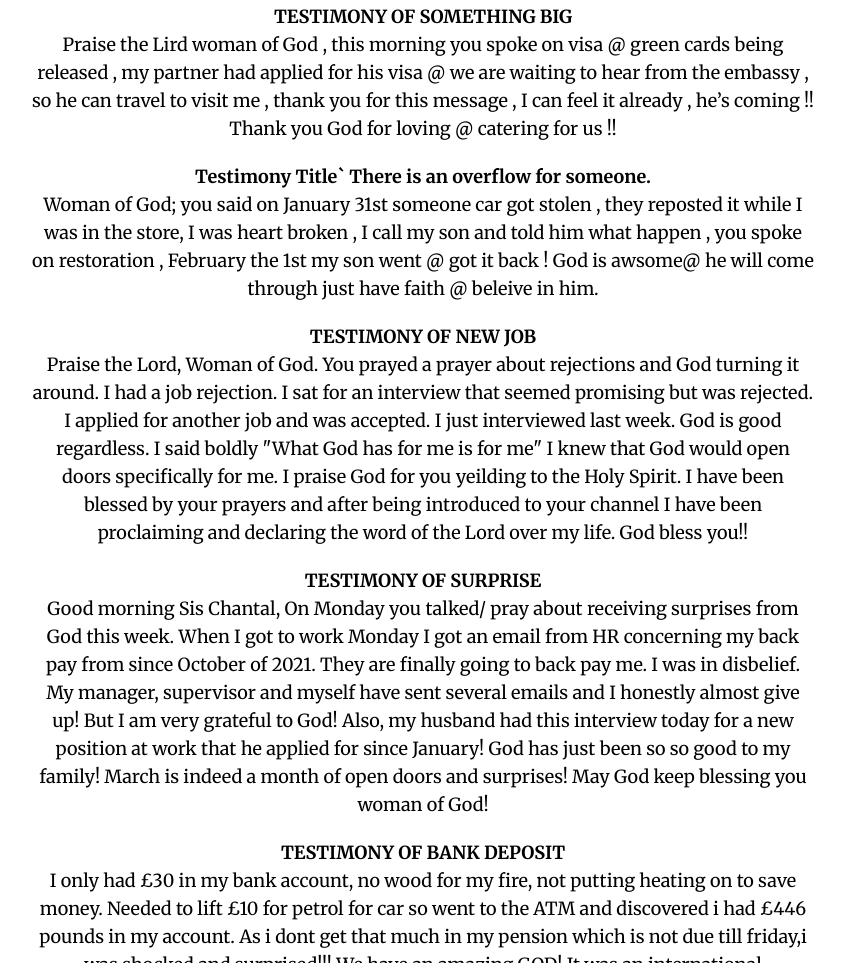
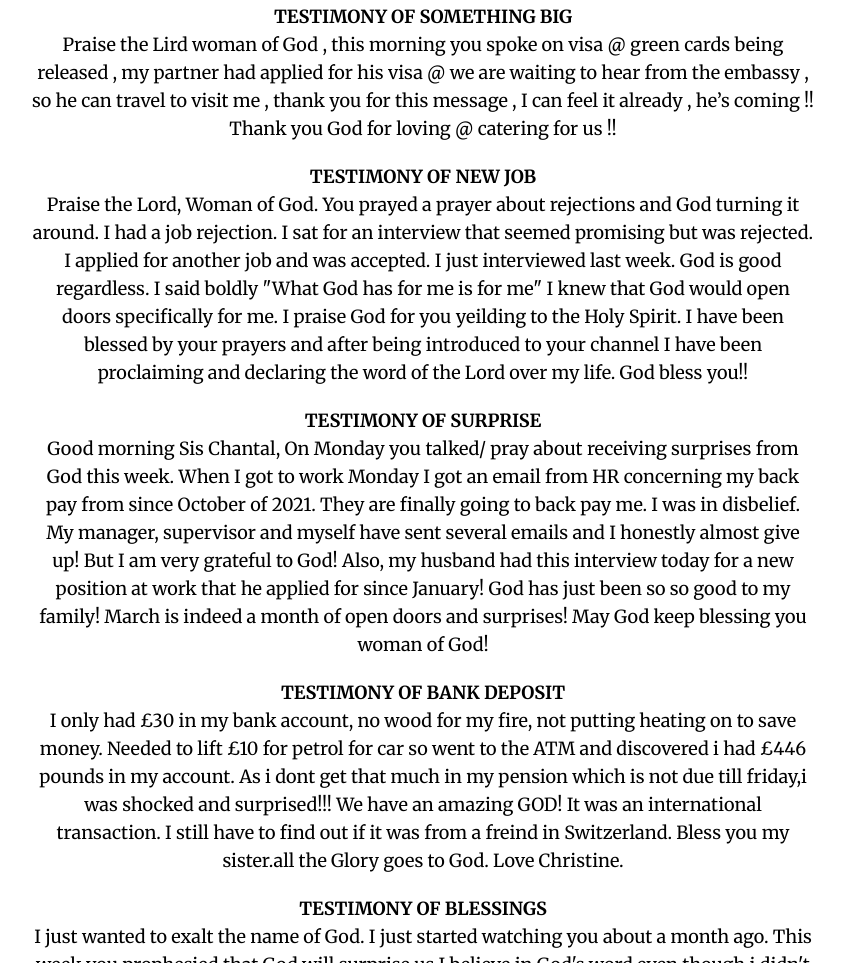
Before and after one commit to chantalekabe/chantalekabe.github.io, a plain HTML site: page testimonies.html in a window 1280 px wide. Shown: the part 3771-4734 px from the top of the page, without its empty margins (217-1062 px from the left). Drawn offline with Linux system fonts and the light colour scheme; a web font is replaced by a local one.

Commit message:
Update testimonies.html

```diff
--- a/testimonies.html
+++ b/testimonies.html
@@ -217,12 +217,6 @@
                         me , thank you for this message , I can feel it already , he’s coming !! Thank you God for
                         loving @ catering for us !!</p>
                     <br>
-                    <p class="all_prayer_requests_text___3"><strong>Testimony Title` There is an overflow for
-                        someone.</strong><br>Woman of God; you said on January 31st someone car got stolen , they
-                        reposted it while I was in the store, I was heart broken , I call my son and told him what
-                        happen , you spoke on restoration , February the 1st my son went @ got it back ! God is awsome@
-                        he will come through just have faith @ beleive in him.</p>
-                    <br>
                                         <p class="all_prayer_requests_text___3"><strong>TESTIMONY OF NEW JOB</strong><br>Praise the Lord, Woman of God. You prayed a prayer about rejections and God turning it around. I had a job rejection. I sat for an interview that seemed promising but was rejected. I applied for another job and was accepted. I just interviewed last week. God is good regardless. I said
 boldly "What God has for me is for me" I knew that God would open doors specifically for me.
 
```
